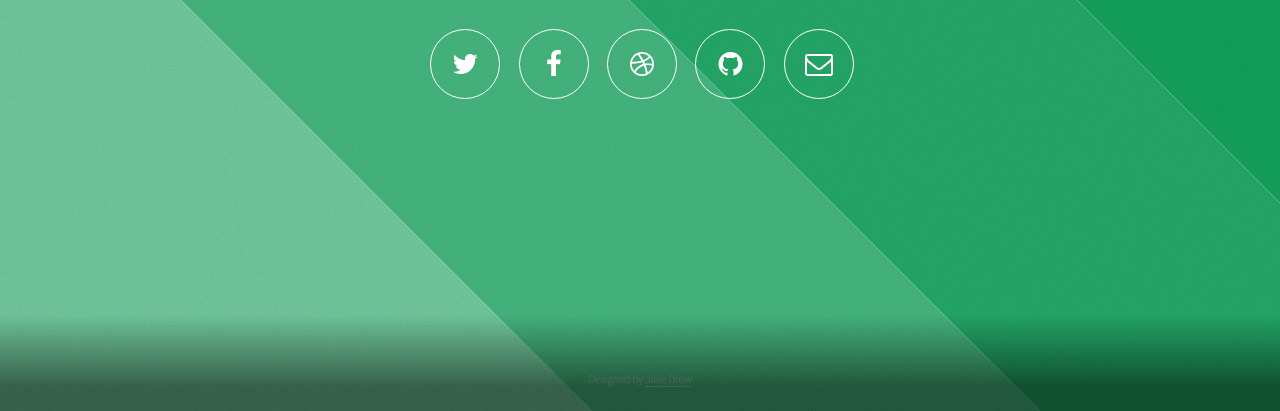
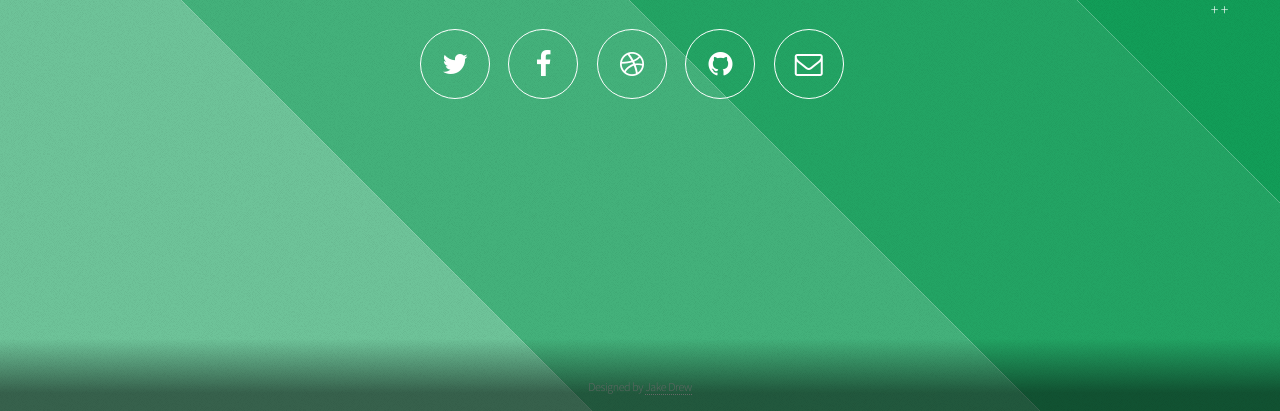
Before and after one commit to tech189/tech189.github.io, a plain HTML site: page index.html in a window 1280 px wide. Shown: the part 389-800 px from the top of the page. Drawn offline with Linux system fonts and the light colour scheme.

Commit message:
Update index.html

```diff
--- a/index.html
+++ b/index.html
@@ -40,13 +40,11 @@
 						</nav>
 					</header>
 
-					<footer id="footer">
-						<div class="footer">
-					      <p>
-					        Designed by <a href="https://github.com/jakemichaeldrew" target="_blank">Jake Drew</a>
-					      </p>
-					    </div>
-					</footer>
+				<footer id="footer" style="color: #666;font-size: 12px;">
+  						Designed by <a href="https://github.com/jakemichaeldrew" target="_blank">Jake Drew</a>
+  					</footer>
+ +
+ +
 
 
 
```
